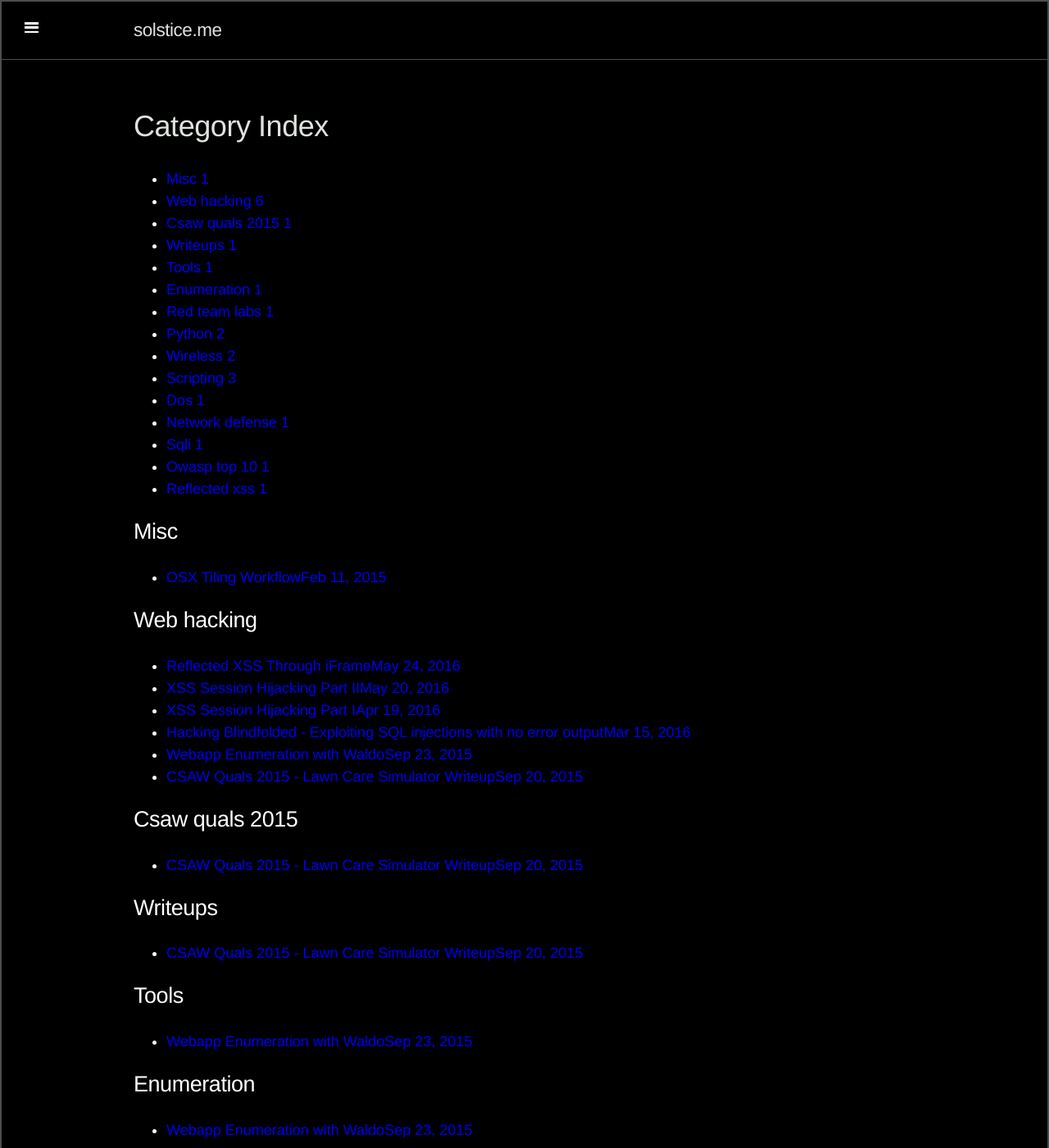
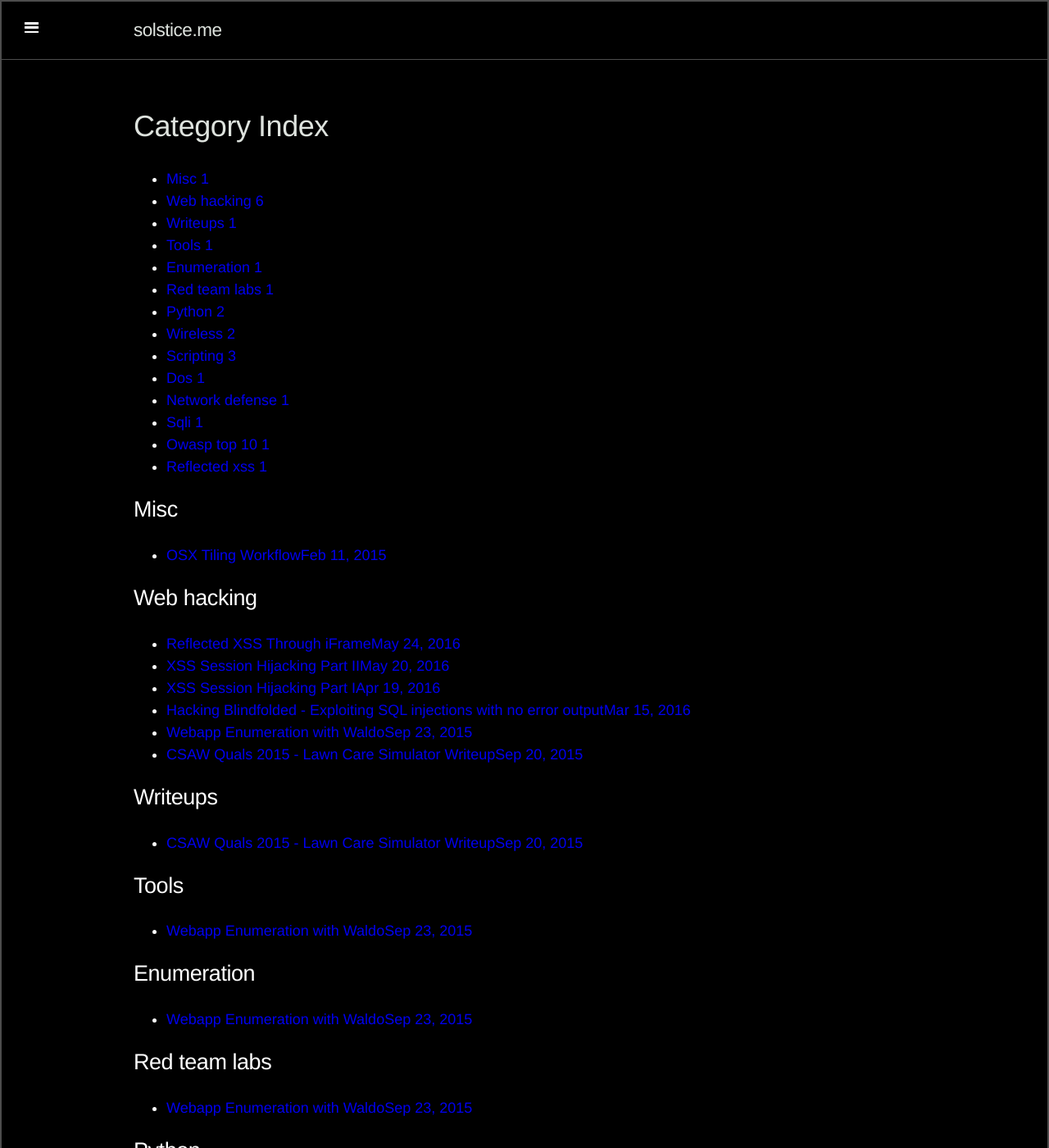
Before and after one commit to s0lst1c3/s0lst1c3.github.io, a Jekyll site: the page built from category.html, in a window 1280 px wide and 1400 px high. Shown: the whole window at 82% size. Built offline with Jekyll 4.4.1, drawn with Linux system fonts in a browser that asks for light colours; Markdown is read by kramdown in place of the engine named in the settings.

Commit message:
Update 2015-09-20-csaw-quals-writeup-lawncare-sim.md

```diff
--- a/_posts/2015-09-20-csaw-quals-writeup-lawncare-sim.md
+++ b/_posts/2015-09-20-csaw-quals-writeup-lawncare-sim.md
@@ -3,7 +3,6 @@ layout: post
 title: CSAW Quals 2015 - Lawn Care Simulator Writeup
 categories:
 - web hacking
-- csaw quals 2015
 - writeups
 ---
 
```
